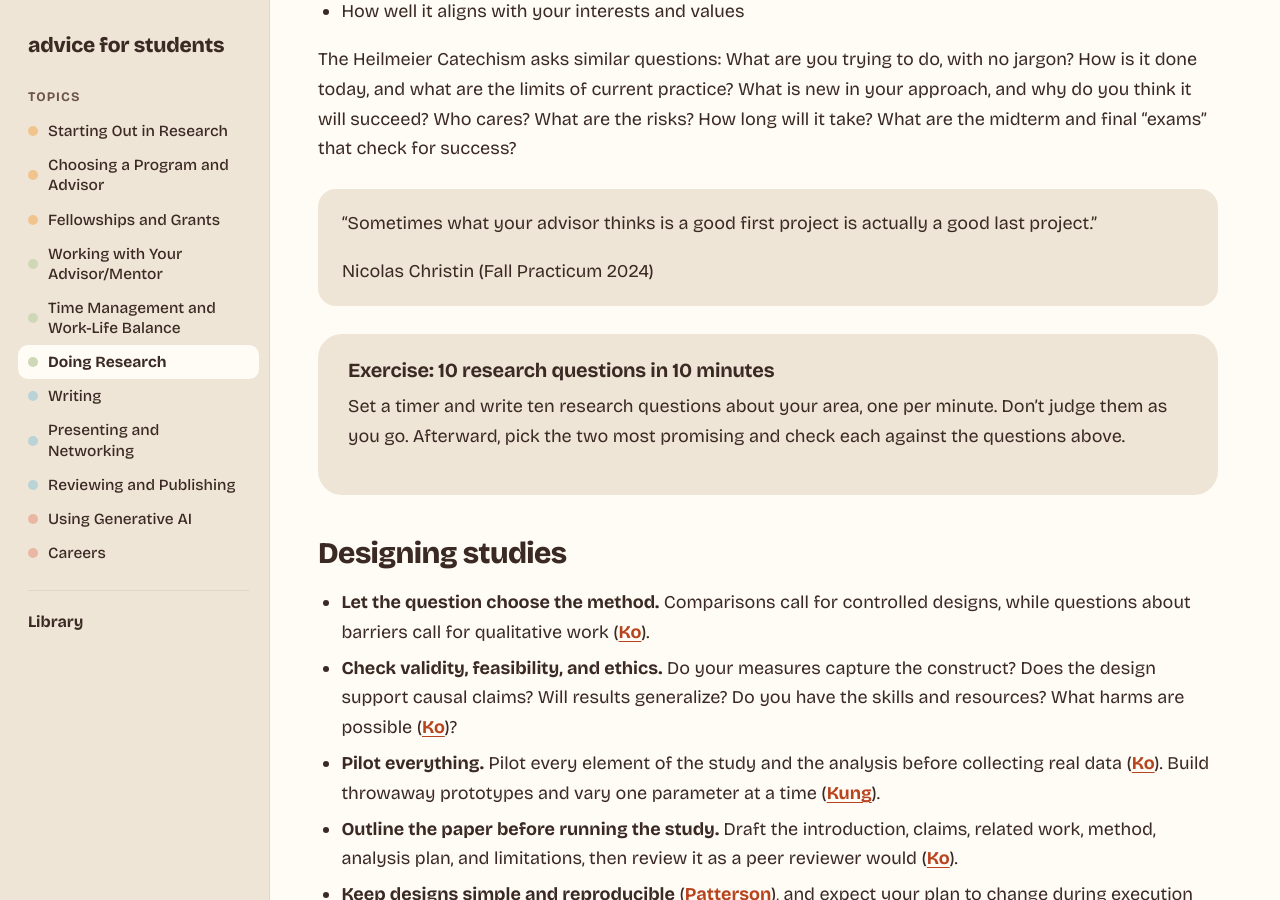
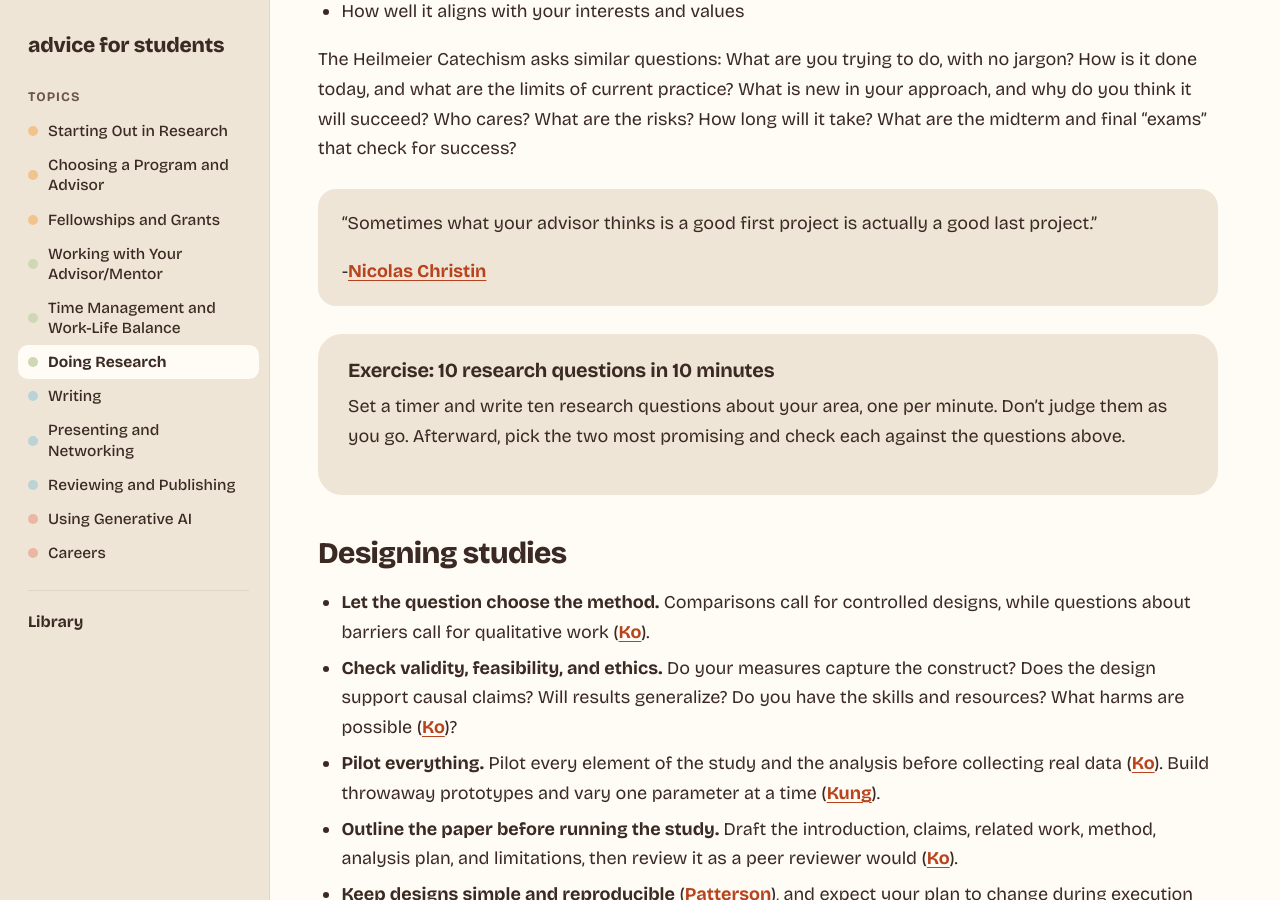
Before and after one commit to merylye/student-advice, a Jekyll site: the page built from topics/research.md, in a window 1280 px wide and 900 px high, scrolled down 5923 px. Built offline with Jekyll 4.4.1, drawn with Linux system fonts in a browser that asks for light colours.

Commit message:
Update quote attributions
Co-Authored-By: Claude Opus 5.5 <noreply@anthropic.com>
Claude-Session: https://claude.ai/code/session_01C25QM1QrULTUCEMLhuM8KY

```diff
--- a/topics/research.md
+++ b/topics/research.md
@@ -33,7 +33,7 @@ topic: research
 
 > "People always say to follow your passion and it will lead to the thing you should do. But if you like a lot of different things, it doesn't matter which one you pick, because you'll be happy no matter which you end up with. Do the things you're excited about, and even if you're picking one among many, know that you'll be happy, and you can worry about writing a cohesive narrative onto it later."
 >
-> [Sarah Scheffler](https://www.sarahscheffler.net), ca. 2024
+> -[Sarah Scheffler](https://www.sarahscheffler.net), ca. 2024
 
 ## Reading papers
 
@@ -116,7 +116,7 @@ The Heilmeier Catechism asks similar questions: What are you trying to do, with
 
 > "Sometimes what your advisor thinks is a good first project is actually a good last project."
 >
-> Nicolas Christin (Fall Practicum 2024)
+> -[Nicolas Christin](https://www.andrew.cmu.edu/user/nicolasc/)
 
 <div class="exercise" markdown="1">
 ### Exercise: 10 research questions in 10 minutes
```
